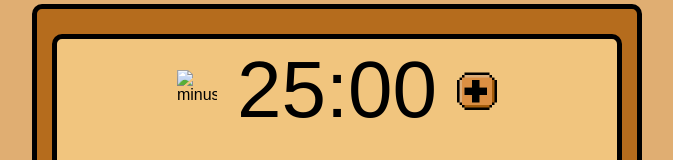
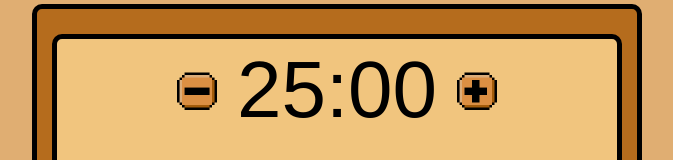
Before and after one commit to Alicia5371/Bread-Baker-Timer, a plain HTML site: page index.html in a window 1280 px wide. Shown: the part 197-357 px from the top of the page, without its empty margins (303-976 px from the left). Drawn offline with Linux system fonts and the light colour scheme; the site is published under a folder, as on GitHub Pages, so addresses that start at the root find nothing; a web font is replaced by a local one.

Commit message:
Add files via upload

```diff
--- a/index.html
+++ b/index.html
@@ -18,7 +18,7 @@
             <img
               id="minus"
               class="controls"
-              src="/assets/Minus.png"
+              src="assets/Minus.png"
               alt="minus"
             />
             <span id="time">25:00</span>
```
